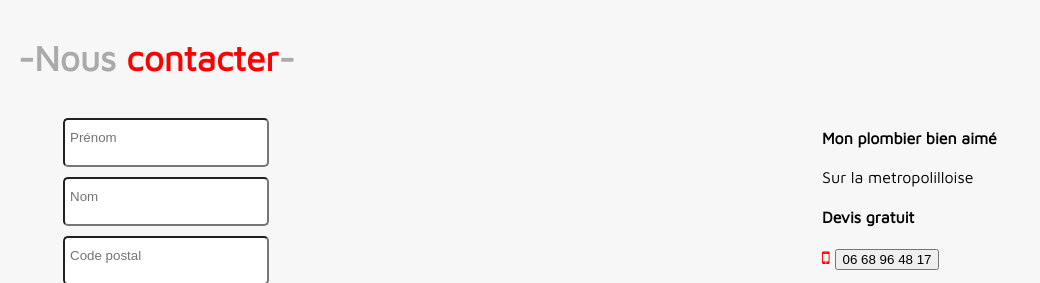
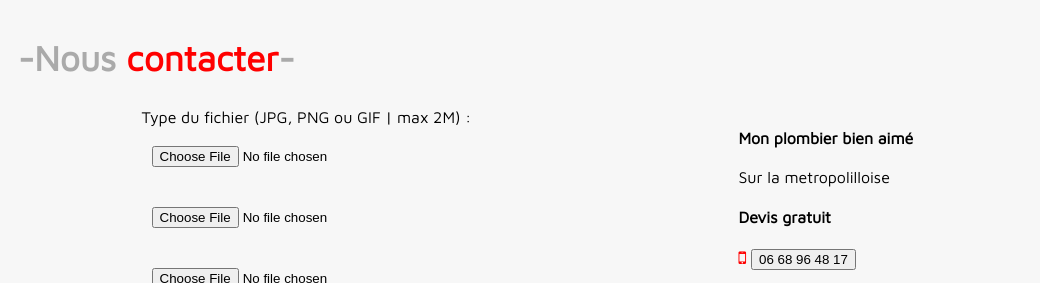
Before and after one commit to taraxu/plomberie, a PHP site: page /projet/ in a window 1280 px wide. Shown: the part 1190-1473 px from the top of the page, without its empty margins (0-1040 px from the left). Run offline with PHP 8.4, Linux system fonts and the light colour scheme; data that the repository does not hold is empty; some libraries are stand-ins or nearby versions.

Commit message:
stat multiple upload file

```diff
--- a/index.php
+++ b/index.php
@@ -98,15 +98,17 @@
             <h2 id="contacts">-Nous <span>contacter</span>-</h2>
             <section id="contactform">
                 <form action="index.php" method="post" <form method="post" action="page.php" enctype="multipart/form-data">
-                    <input type="text" name="firstname" placeholder="Prénom" required>
+                    <!--<input type="text" name="firstname" placeholder="Prénom" required>
                     <input type="text" name="lastname" placeholder="Nom" required>
                     <input type="text" name="zipcode" placeholder="Code postal" pattern="[0-9]{5}"required>
                     <input type="mail" name="mail" placeholder="Email" pattern="[a-z0-9._%+-]+@[a-z0-9.-]+\.[a-z]{2,5}$" required>
                     <textarea cols="80" rows="10" name="content" placeholder="Message" required></textarea>
-                    <p>Souhaitez-vous nous faire parvenir des photos?</p>
+                    <p>Souhaitez-vous nous faire parvenir des photos?</p>!-->
                     <input type="hidden" name="MAX_FILE_SIZE" value="2000000" >
                     <label for="picture">Type du fichier (JPG, PNG ou GIF | max 2M) :</label><br />
-                    <input type="file" name="picture">
+                    <input type="file" name="picture[]">
+                    <input type="file" name="picture[]">
+                    <input type="file" name="picture[]">
                     <input id="send" type="submit" value="Envoyer">
                     <input id= "delete" type="submit" value="Effacer">
                 </form>
```
